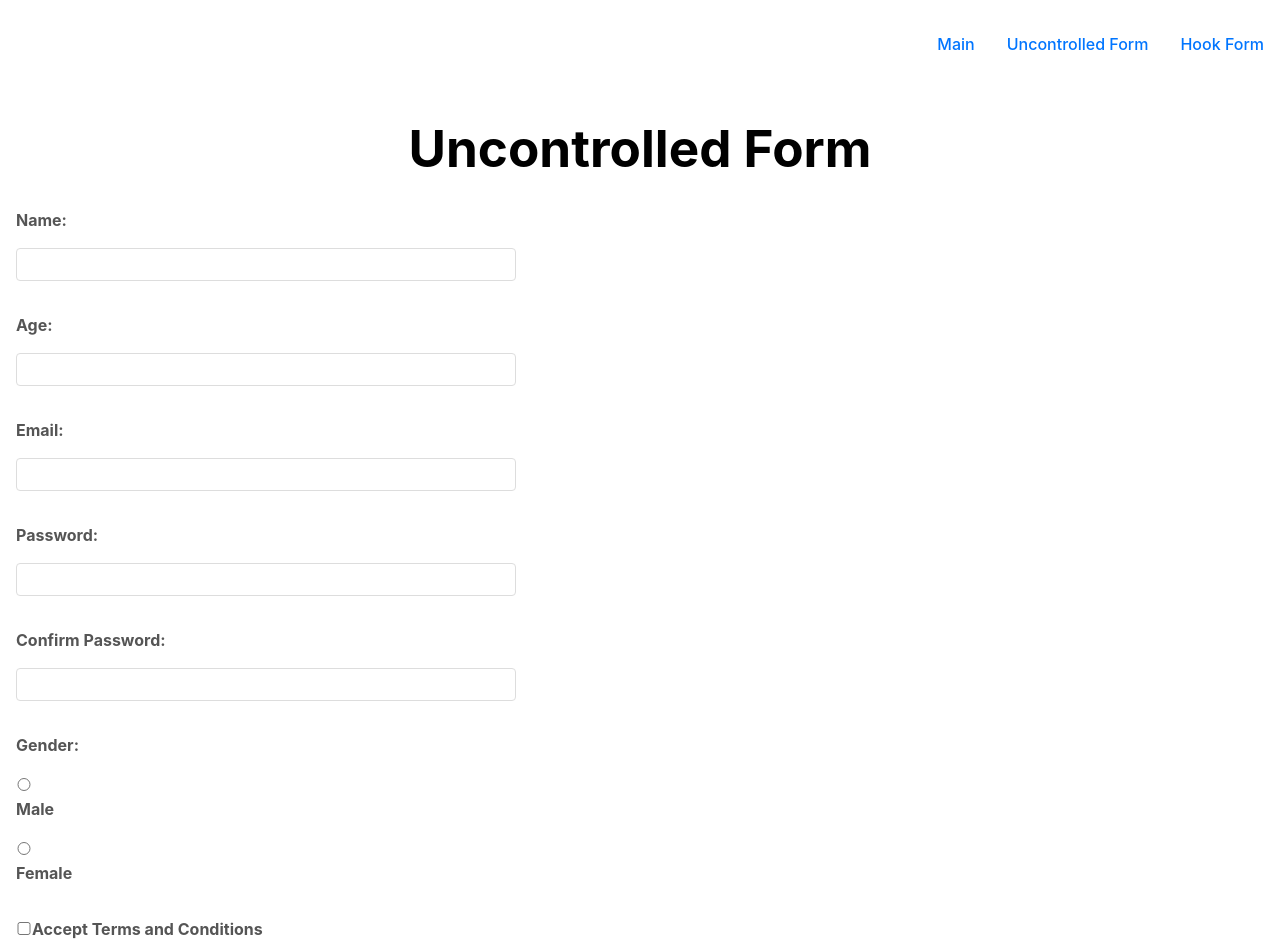
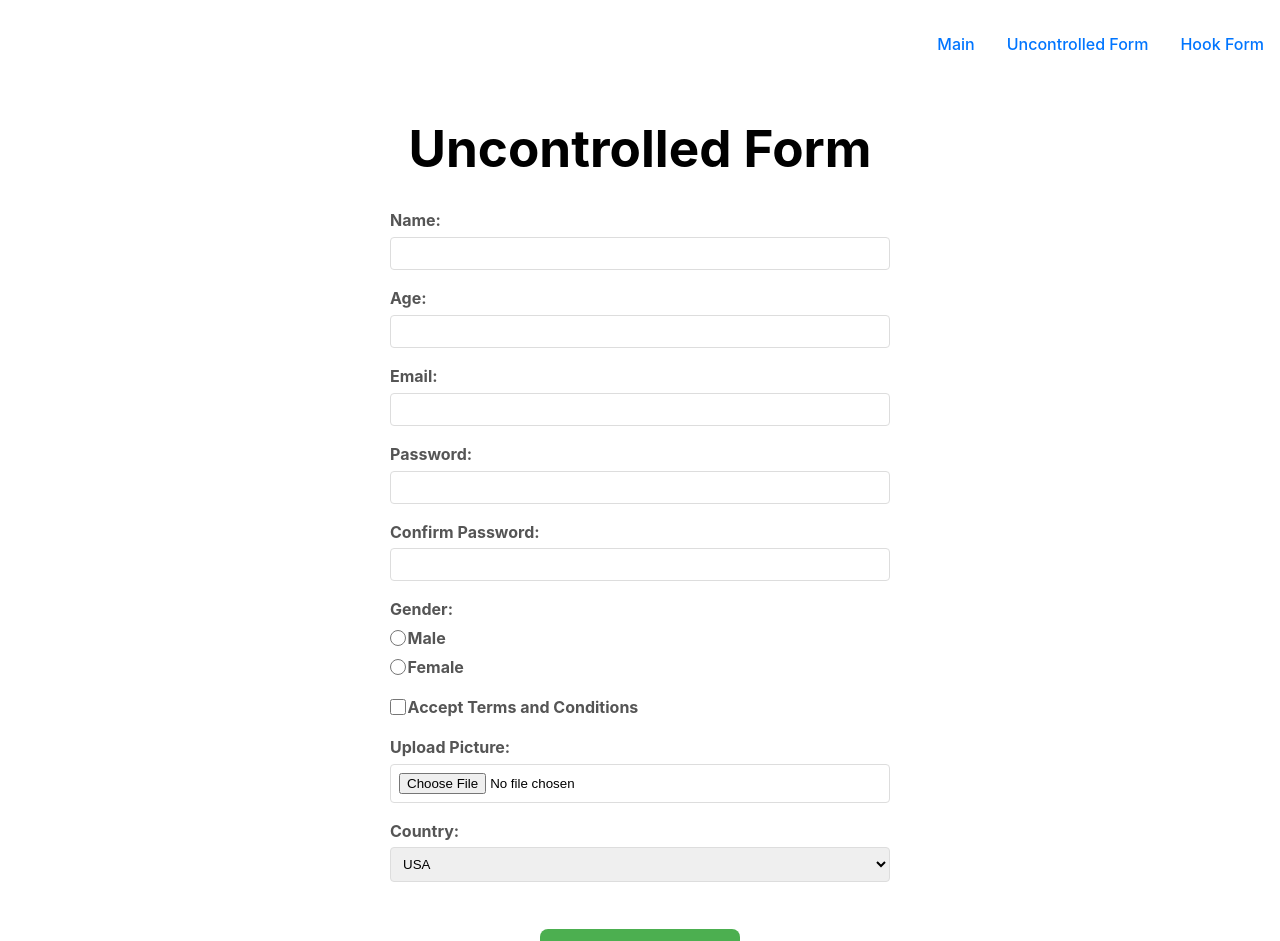
Before and after one commit to Diana2886/rsschool-react-app, a React (Vite) app: page /uncontrolled-form in a window 1280 px wide. Shown: the top 941 px of the page. Built offline with nearby package versions, Linux system fonts and the light colour scheme.

Commit message:
feat: change UncontrolledForm

```diff
--- a/src/components/UncontrolledForm/UncontrolledForm.tsx
+++ b/src/components/UncontrolledForm/UncontrolledForm.tsx
@@ -1,37 +1,33 @@
 import { useRef, useState } from 'react';
-import { addUncontrolledData } from '../../store/formSlice';
+import { addUncontrolledSubmission } from '../../store/formSlice';
 import { useAppDispatch, useAppSelector } from '../../store/hooks';
 import { useNavigate } from 'react-router-dom';
-import { validationSchema } from '../../utils/validationSchema';
+import { validationSchema } from '../../shared/validation/validationSchema';
 import { UncontrolledFormValues } from '../../store/types';
+import { FormInput } from '../FormInput';
 
 export function UncontrolledForm() {
   const navigate = useNavigate();
   const dispatch = useAppDispatch();
   const countries = useAppSelector((state) => state.form.countries);
-  //   const [formData, setFormData] = useState(initialFormData);
   const [errors, setErrors] = useState<{ [key: string]: string }>({});
-  //   const [pictureBase64, setPictureBase64] = useState<string | null>(null);
   const formRef = useRef<HTMLFormElement>(null);
 
   const validate = () => {
     const formData = new FormData(formRef.current as HTMLFormElement);
     const data = {
       name: formData.get('name') as string,
-      age: Number(formData.get('age')),
+      age: formData.get('age') ? Number(formData.get('age')) : undefined,
       email: formData.get('email') as string,
       password: formData.get('password') as string,
       confirmPassword: formData.get('confirmPassword') as string,
       gender: formData.get('gender') as string,
-      terms: formData.get('terms') === 'on',
-      picture: formData.get('picture') as File,
+      terms: formData.has('terms'),
+      picture: (formData.get('picture') as File).size
+        ? (formData.get('picture') as File)
+        : undefined,
       country: formData.get('country') as string,
     };
-
-    // if (data.picture instanceof File && data.picture.size === 0) {
-    //   data.picture = null;
-    // }
-    console.log('data', data);
 
     validationSchema
       .validate(data, { abortEarly: false })
@@ -52,9 +48,10 @@ export function UncontrolledForm() {
     if (data.picture) {
       const reader = new FileReader();
       reader.onloadend = () => {
-        // setPictureBase64(reader.result as string);
         if (reader.result) {
-          dispatch(addUncontrolledData({ ...data, picture: reader.result as string }));
+          dispatch(
+            addUncontrolledSubmission({ ...data, picture: reader.result as string, id: Date.now() })
+          );
           navigate('/');
         }
       };
@@ -62,25 +59,8 @@ export function UncontrolledForm() {
     }
   };
 
-  //   const handleChange = (e: ChangeEvent<HTMLInputElement | HTMLSelectElement>) => {
-  //     const { name, value, type } = e.target;
-  //     const checked = (e.target as HTMLInputElement).checked;
-  //     const files = (e.target as HTMLInputElement).files;
-  //     setFormData((prev) => ({
-  //       ...prev,
-  //       [name]: type === 'checkbox' ? checked : type === 'file' ? files : value,
-  //     }));
-  //   };
-
-  //   const handleSubmit = (e: FormEvent<HTMLFormElement>) => {
-  //     e.preventDefault();
-  //     console.log('formData', formData);
-  //     dispatch(addUncontrolledData(formData));
-  //     navigate('/');
-  //   };
-
   return (
-    <>
+    <div className="form-container">
       <h1>Uncontrolled Form</h1>
       <form
         ref={formRef}
@@ -89,59 +69,68 @@ export function UncontrolledForm() {
           validate();
         }}
       >
-        <label htmlFor="name">Name:</label>
-        <input id="name" name="name" type="text" />
-        <small>{errors.name && <div>{errors.name}</div>}</small>
-
-        <label htmlFor="age">Age:</label>
-        <input id="age" name="age" type="number" />
-        <small>{errors.age && <div>{errors.age}</div>}</small>
-
-        <label htmlFor="email">Email:</label>
-        <input id="email" name="email" type="email" />
-        <small>{errors.email && <div>{errors.email}</div>}</small>
-
-        <label htmlFor="password">Password:</label>
-        <input id="password" name="password" type="password" />
-        <small>{errors.password && <div>{errors.password}</div>}</small>
-
-        <label htmlFor="confirmPassword">Confirm Password:</label>
-        <input id="confirmPassword" name="confirmPassword" type="password" />
-        <small>{errors.confirmPassword && <div>{errors.confirmPassword}</div>}</small>
-
-        <label>Gender:</label>
-        <div className="radio">
-          <input type="radio" id="male" name="gender" value="male" />
-          <label htmlFor="male">Male</label>
+        <FormInput id="name" name="name" type="text" label="Name:" error={errors.name} />
+        <FormInput id="age" name="age" type="number" label="Age:" error={errors.age} />
+        <FormInput id="email" name="email" type="email" label="Email:" error={errors.email} />
+        <FormInput
+          id="password"
+          name="password"
+          type="password"
+          label="Password:"
+          error={errors.password}
+        />
+        <FormInput
+          id="confirmPassword"
+          name="confirmPassword"
+          type="password"
+          label="Confirm Password:"
+          error={errors.confirmPassword}
+        />
+        <div className="form-field">
+          <label>Gender:</label>
+          <FormInput
+            id="male"
+            name="gender"
+            type="radio"
+            label="Male"
+            value="male"
+            error={errors.gender}
+          />
+          <FormInput
+            id="female"
+            name="gender"
+            type="radio"
+            label="Female"
+            value="female"
+            error={errors.gender}
+          />
+          {errors.gender && <small>{errors.gender}</small>}
         </div>
-        <div className="radio">
-          <input type="radio" id="female" name="gender" value="female" />
-          <label htmlFor="female">Female</label>
-        </div>
-        <small>{errors.gender && <div>{errors.gender}</div>}</small>
-
-        <label>
-          <input type="checkbox" name="terms" />
-          Accept Terms and Conditions
-        </label>
-        <small>{errors.terms && <div>{errors.terms}</div>}</small>
-
-        <label htmlFor="picture">Upload Picture:</label>
-        <input id="picture" name="picture" type="file" accept="image/png, image/jpeg" />
-        <small>{errors.picture && <div>{errors.picture}</div>}</small>
-
-        <label htmlFor="country">Country:</label>
-        <select id="country" name="country">
-          {countries.map((country: string) => (
-            <option key={country} value={country}>
-              {country}
-            </option>
-          ))}
-        </select>
-        <small>{errors.country && <div>{errors.country}</div>}</small>
-
+        <FormInput
+          id="terms"
+          name="terms"
+          type="checkbox"
+          label="Accept Terms and Conditions"
+          error={errors.terms}
+        />
+        <FormInput
+          id="picture"
+          name="picture"
+          type="file"
+          label="Upload Picture:"
+          accept="image/png, image/jpeg"
+          error={errors.picture}
+        />
+        <FormInput
+          id="country"
+          name="country"
+          type="select"
+          label="Country:"
+          options={countries.map((country) => ({ value: country, label: country }))}
+          error={errors.country}
+        />
         <button type="submit">Submit</button>
       </form>
-    </>
+    </div>
   );
 }
```
